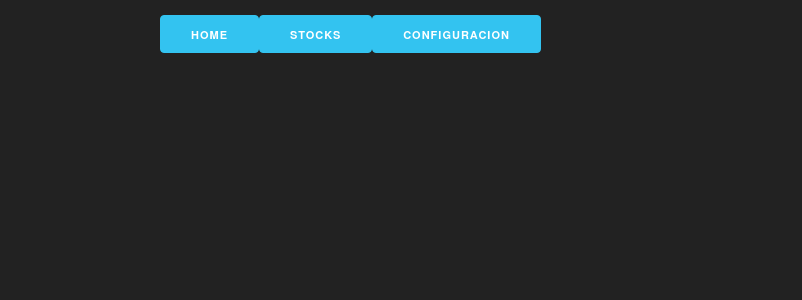
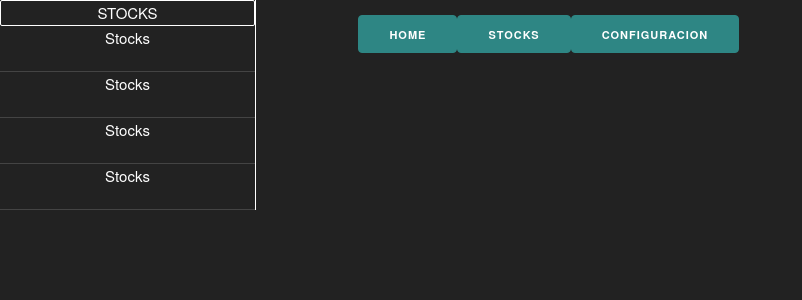
Before and after one commit to alecorsino/stocks, an Angular app in the folder ui/: page / in a window 1280 px wide. Shown: the top 300 px of the page, without its empty margins (0-802 px from the left). Built offline with nearby package versions, Linux system fonts and the light colour scheme.

Commit message:
Layout changes

```diff
--- a/ui/src/app/app.component.html
+++ b/ui/src/app/app.component.html
@@ -1,3 +1,17 @@
+<section class="side_nav">
+    <div class="text-center logo">
+        STOCKS
+    </div>
+    <div class="nav-buttons text-center">
+        <div><i class="fa fa-cubes" aria-hidden="true"></i> Stocks</div>
+        <div><i class="fa fa-cubes" aria-hidden="true"></i> Stocks</div>
+        <div><i class="fa fa-cubes" aria-hidden="true"></i> Stocks</div>
+        <div><i class="fa fa-cubes" aria-hidden="true"></i> Stocks</div>
+
+    </div>
+</section>
+
+<section class="content">
         <header>
                 <div class="container">
                     <div class="row">
@@ -13,6 +27,7 @@
 
                 </div>
             </header>
+
 
             <div class="container">
                 <div class="row">
@@ -34,3 +49,4 @@
                     </div>
                 </div>
             </footer>
+</section>
--- a/ui/src/app/app.component.styl
+++ b/ui/src/app/app.component.styl
@@ -1,3 +1,26 @@
+@import "../styles/variables"
+
+.side_nav
+  border-right: 1px solid white
+  width: 20%
+  float: left
+  box-sizing: border-box
+
+  .logo
+    // padding: 1em
+    border: 1px solid #ffffff;
+    border-radius: 2px;
+
+  .nav-buttons div
+    border-bottom: 1px solid #444
+    height: 3em
+
+
+.content
+  width: 80%
+  float: left
+  box-sizing: border-box
+
 footer
   width: 100%
   bottom: 0
--- a/ui/src/styles/atomic.styl
+++ b/ui/src/styles/atomic.styl
@@ -2,7 +2,8 @@
 .inline *
   display: inline
 
-
+.text-center
+  text-align: center
 
 .margin-vertical-l
   margin-vertical(2em)
--- a/ui/src/styles/buttons.styl
+++ b/ui/src/styles/buttons.styl
@@ -43,8 +43,8 @@ input[type="submit"].button-primary,
 input[type="reset"].button-primary,
 input[type="button"].button-primary
   color: #FFF
-  background-color: #33C3F0
-  border-color: #33C3F0
+  background-color: primary-color
+  border-color: primary-color
 
 .button.button-primary:hover,
 button.button-primary:hover,
@@ -58,4 +58,4 @@ input[type="reset"].button-primary:focus,
 input[type="button"].button-primary:focus
   color: #FFF
   background-color: primary-color
-  border-color: #1EAEDB
+  border-color: primary-color
--- a/ui/src/styles/variables.styl
+++ b/ui/src/styles/variables.styl
@@ -2,8 +2,16 @@
 * Paleta principal
 */
 
-primary-color = #1EAEDB
+// primary-color = #1EAEDB
+// primary-color = #E2AF1D
+primary-color = #2E8684
 
+secondary-color = #2E8684
+secondary-light-color = #32a777
+
+accent-color = #C70E44
+alt-color = #7D7877
+alt2-color = #EE6B24
 
 
 /*
```
Also changed, not shown: 1 other file (tests, documents, lock files or other folders). Lines whose indentation alone changed are shown as unchanged.
